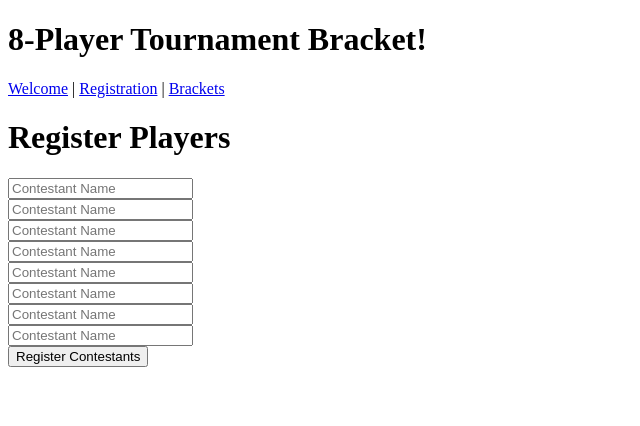
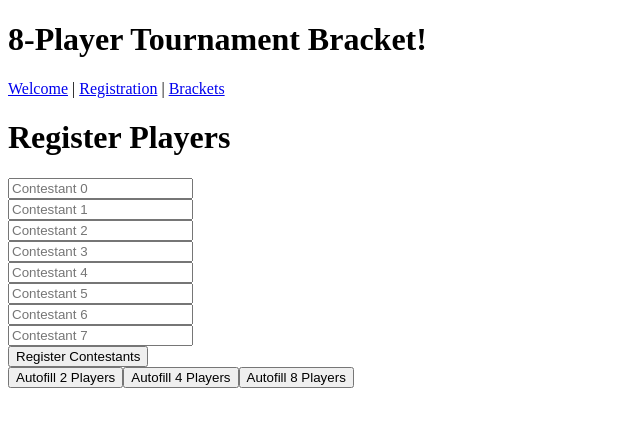
Before and after one commit to dauntlyss/TournamentApp, an Angular app: page /registration in a window 1280 px wide. Shown: the top 426 px of the page, without its empty margins (0-640 px from the left). Built offline with nearby package versions, Linux system fonts and the light colour scheme.

Commit message:
Added autofill functionality and tested it

```diff
--- a/src/app/tournament/registration/registration.component.html
+++ b/src/app/tournament/registration/registration.component.html
@@ -6,11 +6,15 @@
 	<form (ngSubmit)="registerContestants()">
     <div *ngFor="let player of players; index as playerSpot; trackBy: trackByPlayerIndex">
 			<input type="text"
-			       placeholder="Contestant Name"
+			       placeholder="Contestant {{ playerSpot }}"
 			       name="playerNameSpot{{ playerSpot }}"
 			       [(ngModel)]="players[playerSpot]">
       <br>
     </div>
     <button type="submit">Register Contestants</button>
 	</form>
+
+	<button (click)="autofillTwo()">Autofill 2 Players</button>
+	<button (click)="autofillFour()">Autofill 4 Players</button>
+	<button (click)="autofillEight()">Autofill 8 Players</button>
 </div>
--- a/src/app/tournament/registration/registration.component.ts
+++ b/src/app/tournament/registration/registration.component.ts
@@ -8,7 +8,7 @@ import { RosterService } from '../../services/roster.service';
 })
 export class RegistrationComponent implements OnInit {
   public players: String[];
-  public message;
+  public message: String;
 
   constructor(private rosterService: RosterService) { }
 
@@ -23,7 +23,7 @@ export class RegistrationComponent implements OnInit {
 	   try {
        for (let player in this.players) {
          if (this.players[player].trim() == '') {
-				 continue;
+				   continue;
 			   }
 			   this.rosterService.addContestant(this.players[player]);
 		   }
@@ -38,6 +38,31 @@ export class RegistrationComponent implements OnInit {
       }
     }
 
+  /* Presets the name of the first two players to be registered */
+  autofillTwo() {
+    this.players[0] = 'Michael';
+    this.players[1] = 'Jim';
+  }
+
+  /* Presets the name of the first four players to be registered */
+  autofillFour() {
+    this.players[0] = 'Pam';
+    this.players[1] = 'Jim';
+    this.players[2] = 'Stanley';
+    this.players[3] = 'Creed';
+  }
+
+  /* Presets the name of the first eight players to be registered */
+  autofillEight() {
+    this.players[0] = 'Micheal';
+    this.players[1] = 'Meredith';
+    this.players[2] = 'Creed';
+    this.players[3] = 'Ryan';
+    this.players[4] = 'Dwight';
+    this.players[5] = 'Jan';
+    this.players[6] = 'Andy';
+    this.players[7] = 'Kevin';
+  }
   /* Tracks players by index number to deal with primitive array
   */
   trackByPlayerIndex(index: any, item: any) {
```
Also changed, not shown: 1 other file (tests, documents, lock files or other folders).
